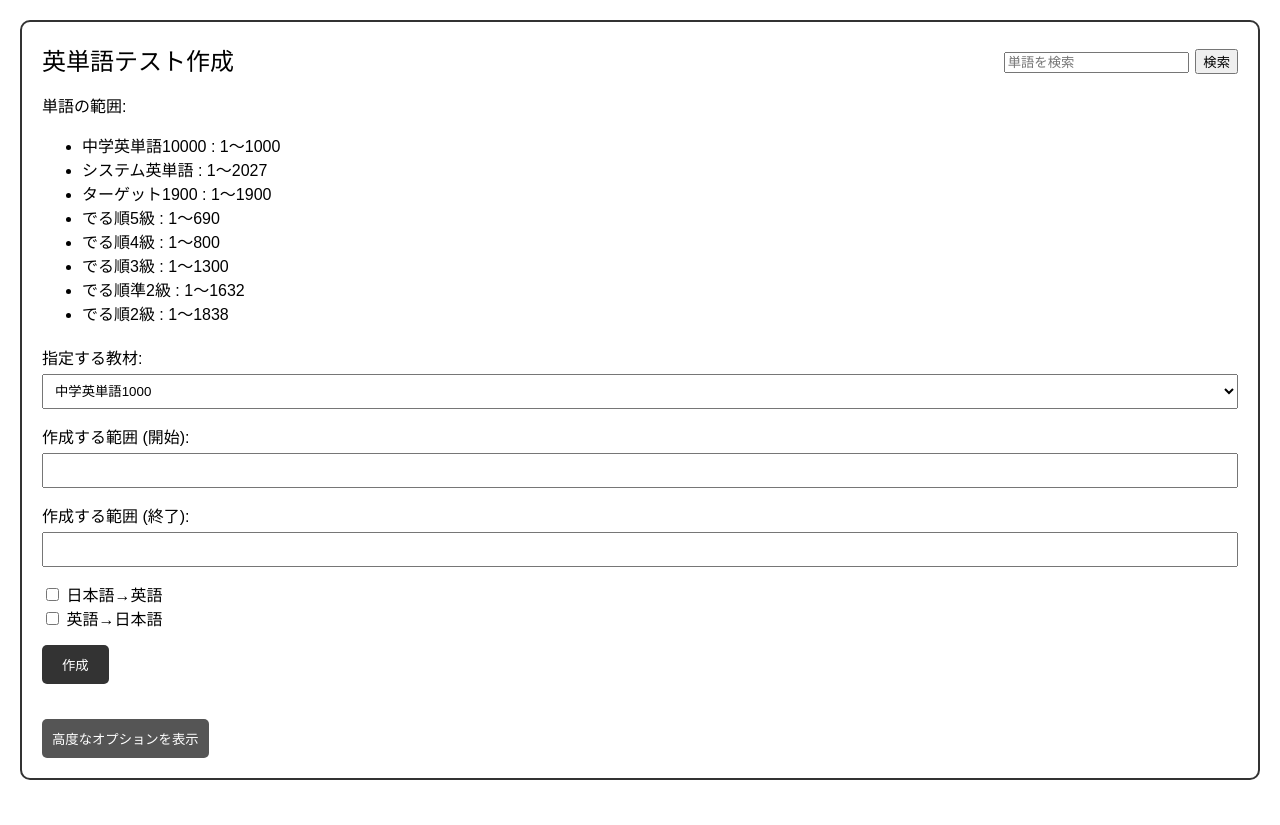
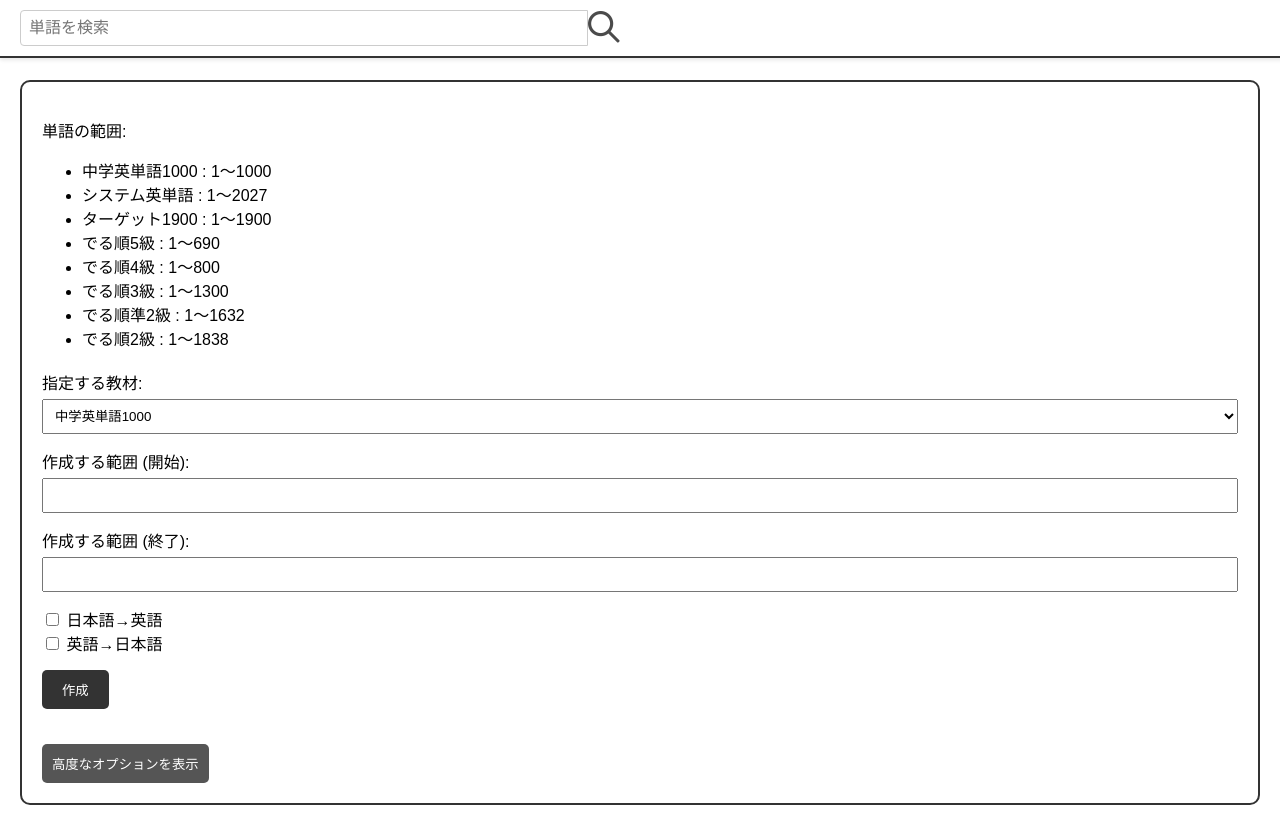
Before and after one commit to CloudWordCreator/CloudWordCreator, a Django app: page /info/ in a window 1280 px wide. Before the commit the page ends 780 px from the top, so only its background shows below. Run offline with Django 5.2, Linux system fonts and the light colour scheme.

Commit message:
update データベースに単語情報の登録 検索部分の細かい修正

```diff
--- a/EnglishWordTest/templates/index.html
+++ b/EnglishWordTest/templates/index.html
@@ -3,25 +3,61 @@
 <head>
     <meta charset="UTF-8">
     <title>英単語テスト作成</title>
+    {% load static %}
     <style>
         body {
             font-family: Arial, sans-serif;
             margin: 20px;
         }
 
+        .header {
+            position: fixed;
+            top: 0;
+            left: 0;
+            width: 100%;
+            background-color: #ffffff;
+            border-bottom: 2px solid #333333;
+            padding: 10px 20px;
+            box-shadow: 0 2px 4px rgba(0, 0, 0, 0.1);
+            z-index: 1000;
+            display: flex;
+            justify-content: space-between;
+            align-items: center;
+        }
+
+            .header form {
+                display: flex;
+                width: 100%;
+                max-width: 600px; /* フォームの最大幅を設定 */
+            }
+
+            .header input[type="text"] {
+                flex: 1;
+                padding: 8px;
+                font-size: 16px;
+                border: 1px solid #ccc;
+                border-radius: 4px 0 0 4px;
+            }
+
+            .header button {
+                padding: 0;
+                border: none;
+                background: none;
+                cursor: pointer;
+            }
+
+                .header button img {
+                    width: 32px; /* 画像の幅を設定 */
+                    height: 32px; /* 画像の高さを設定 */
+                    border-radius: 0 4px 4px 0;
+                }
+
         .container {
+            margin-top: 80px; /* ヘッダーの高さ分の余白を追加 */
             border: 2px solid #333333;
             padding: 20px;
             border-radius: 10px;
             margin-bottom: 20px;
-        }
-
-        .header {
-            font-size: 1.5em;
-            margin-bottom: 10px;
-            display: flex;
-            justify-content: space-between;
-            align-items: center;
         }
 
         .description {
@@ -159,18 +195,19 @@
     </script>
 </head>
 <body>
+    <div class="header">
+        <form method="GET" action="{% url 'search' %}">
+            <input type="text" name="q" placeholder="単語を検索">
+            <button type="submit">
+                <img src="{% static 'images/searchicon.png' %}" alt="検索">
+            </button>
+        </form>
+    </div>
     <div class="container">
-        <div class="header">
-            <div>英単語テスト作成</div>
-            <form method="GET" action="{% url 'search' %}">
-                <input type="text" name="q" placeholder="単語を検索">
-                <button type="submit">検索</button>
-            </form>
-        </div>
         <div class="description">
             <p>単語の範囲:</p>
             <ul>
-                <li>中学英単語10000 : 1～1000</li>
+                <li>中学英単語1000 : 1～1000</li>
                 <li>システム英単語 : 1～2027</li>
                 <li>ターゲット1900 : 1～1900</li>
                 <li>でる順5級 : 1～690</li>
--- a/EnglishWordTest/views.py
+++ b/EnglishWordTest/views.py
@@ -8,12 +8,12 @@ def search(request):
     query = request.GET.get('q')
     results = []
     if query:
-        results.extend(JuniorHighEnglish1000.objects.filter(word__icontains=query) | JuniorHighEnglish1000.objects.filter(meaning__icontains=query))
-        results.extend(SystemEnglish.objects.filter(word__icontains=query) | SystemEnglish.objects.filter(meaning__icontains=query))
-        results.extend(Target1900.objects.filter(word__icontains=query) | Target1900.objects.filter(meaning__icontains=query))
-        results.extend(DeruJun5.objects.filter(word__icontains=query) | DeruJun5.objects.filter(meaning__icontains=query))
-        results.extend(DeruJun4.objects.filter(word__icontains=query) | DeruJun4.objects.filter(meaning__icontains=query))
-        results.extend(DeruJun3.objects.filter(word__icontains=query) | DeruJun3.objects.filter(meaning__icontains=query))
-        results.extend(DeruJunPre2.objects.filter(word__icontains=query) | DeruJunPre2.objects.filter(meaning__icontains=query))
-        results.extend(DeruJun2.objects.filter(word__icontains=query) | DeruJun2.objects.filter(meaning__icontains=query))
+        results.extend([{'text': '中学英単語1000', 'data': obj} for obj in JuniorHighEnglish1000.objects.filter(word__icontains=query) | JuniorHighEnglish1000.objects.filter(meaning__icontains=query)])
+        results.extend([{'text': 'システム英単語', 'data': obj} for obj in SystemEnglish.objects.filter(word__icontains=query) | SystemEnglish.objects.filter(meaning__icontains=query)])
+        results.extend([{'text': 'ターゲット1900', 'data': obj} for obj in Target1900.objects.filter(word__icontains=query) | Target1900.objects.filter(meaning__icontains=query)])
+        results.extend([{'text': 'でる順5級', 'data': obj} for obj in DeruJun5.objects.filter(word__icontains=query) | DeruJun5.objects.filter(meaning__icontains=query)])
+        results.extend([{'text': 'でる順4級', 'data': obj} for obj in DeruJun4.objects.filter(word__icontains=query) | DeruJun4.objects.filter(meaning__icontains=query)])
+        results.extend([{'text': 'でる順3級', 'data': obj} for obj in DeruJun3.objects.filter(word__icontains=query) | DeruJun3.objects.filter(meaning__icontains=query)])
+        results.extend([{'text': 'でる順準2級', 'data': obj} for obj in DeruJunPre2.objects.filter(word__icontains=query) | DeruJunPre2.objects.filter(meaning__icontains=query)])
+        results.extend([{'text': 'でる順2級', 'data': obj} for obj in DeruJun2.objects.filter(word__icontains=query) | DeruJun2.objects.filter(meaning__icontains=query)])
     return render(request, 'search_results.html', {'results': results})
```
Also changed, not shown: CloudWordCreator/settings.py (+10 -1 lines), EnglishWordTest/models.py (+40 -8 lines), EnglishWordTest/templates/search_results.html (+36 -6 lines), EnglishWordTest/migrations/0002_alter_derujun2_options_alter_derujun3_options_and_more.py (added), db.sqlite3, static/images/searchicon.png (added).
